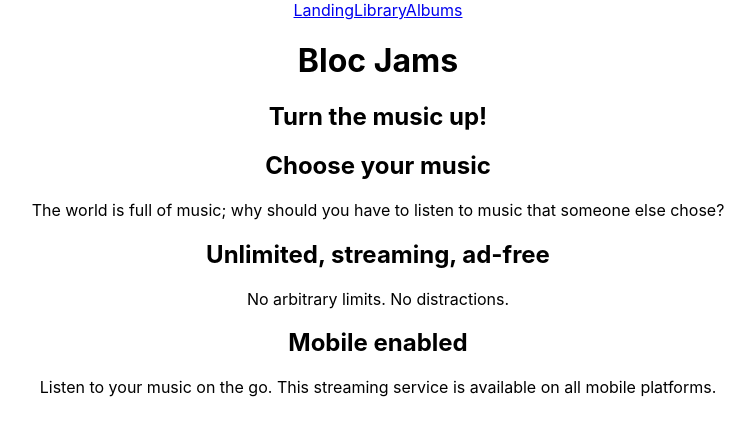
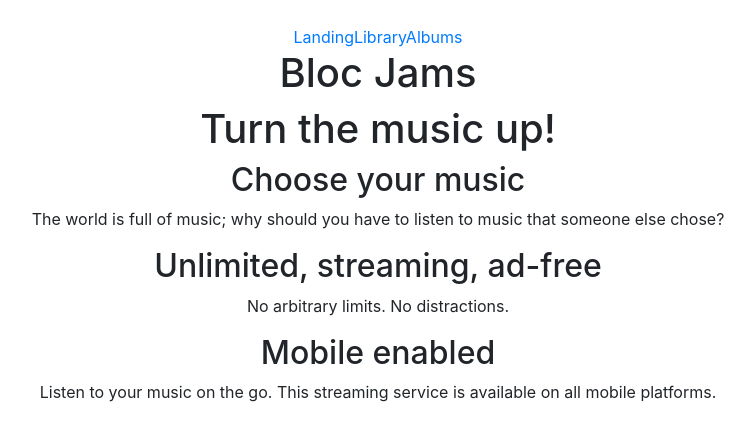
Before and after one commit to mynamestricia/bloc-jams-react, a React (Create React App) app: page / in a window 1280 px wide. Shown: the top 440 px of the page, without its empty margins (262-1017 px from the left). Built offline with nearby package versions, Linux system fonts and the light colour scheme.

Commit message:
styling checkpoint

```diff
--- a/package.json
+++ b/package.json
@@ -3,6 +3,7 @@
   "version": "0.1.0",
   "private": true,
   "dependencies": {
+    "bootstrap": "^4.2.1",
     "react": "^16.7.0",
     "react-dom": "^16.7.0",
     "react-router-dom": "^4.3.1",
--- a/public/index.html
+++ b/public/index.html
@@ -2,6 +2,7 @@
 <html lang="en">
   <head>
     <meta charset="utf-8" />
+    <link rel="stylesheet" href="https://stackpath.bootstrapcdn.com/bootstrap/4.2.1/css/bootstrap.min.css" integrity="sha384-GJzZqFGwb1QTTN6wy59ffF1BuGJpLSa9DkKMp0DgiMDm4iYMj70gZWKYbI706tWS" crossorigin="anonymous">
     <link href="https://unpkg.com/ionicons@4.5.5/dist/css/ionicons.min.css" rel="stylesheet">
     <script src="https://unpkg.com/ionicons@4.5.5/dist/ionicons.js"></script>
     <link rel="shortcut icon" href="%PUBLIC_URL%/favicon.ico" />
@@ -39,6 +40,8 @@
       To begin the development, run `npm start` or `yarn start`.
       To create a production bundle, use `npm run build` or `yarn build`.
     -->
-
+    <script src="https://code.jquery.com/jquery-3.3.1.slim.min.js" integrity="sha384-q8i/X+965DzO0rT7abK41JStQIAqVgRVzpbzo5smXKp4YfRvH+8abtTE1Pi6jizo" crossorigin="anonymous"></script>
+    <script src="https://cdnjs.cloudflare.com/ajax/libs/popper.js/1.14.6/umd/popper.min.js" integrity="sha384-wHAiFfRlMFy6i5SRaxvfOCifBUQy1xHdJ/yoi7FRNXMRBu5WHdZYu1hA6ZOblgut" crossorigin="anonymous"></script>
+    <script src="https://stackpath.bootstrapcdn.com/bootstrap/4.2.1/js/bootstrap.min.js" integrity="sha384-B0UglyR+jN6CkvvICOB2joaf5I4l3gm9GU6Hc1og6Ls7i6U/mkkaduKaBhlAXv9k" crossorigin="anonymous"></script>
   </body>
 </html>
--- a/src/App.css
+++ b/src/App.css
@@ -1,5 +1,6 @@
 .App {
   text-align: center;
+  margin: 15px;
 }
 
 .App-logo {
@@ -15,7 +16,7 @@
   align-items: center;
   justify-content: center;
   font-size: calc(10px + 2vmin);
-  color: white;
+  color: white
 }
 
 .App-link {
--- a/src/index.css
+++ b/src/index.css
@@ -1,6 +1,6 @@
 body {
   margin: 0;
-  padding: 0;
+  padding: 10px;
   font-family: -apple-system, BlinkMacSystemFont, "Segoe UI", "Roboto", "Oxygen",
     "Ubuntu", "Cantarell", "Fira Sans", "Droid Sans", "Helvetica Neue",
     sans-serif;
@@ -9,6 +9,5 @@ body {
 }
 
 code {
-  font-family: source-code-pro, Menlo, Monaco, Consolas, "Courier New",
-    monospace;
+  font-family: source-code-pro, Menlo, Monaco, Consolas, "Courier New";
 }
```
Also changed, not shown: 1 other file (tests, documents, lock files or other folders).
